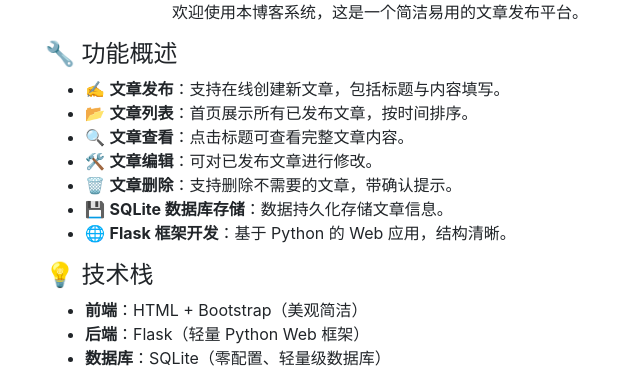
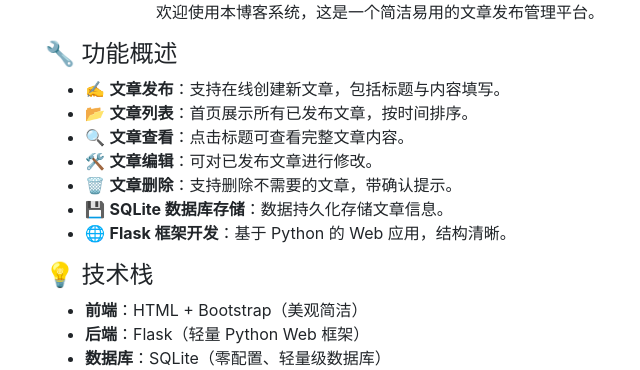
Before and after one commit to yaoxipenga/flaskdemo, a Flask app: page /about/ in a window 1280 px wide. Shown: the part 56-426 px from the top of the page, without its empty margins (260-900 px from the left). Run offline with Flask 3, Linux system fonts and the light colour scheme; some libraries are stand-ins or nearby versions.

Commit message:
bug修正

```diff
--- a/templates/about.html
+++ b/templates/about.html
@@ -2,7 +2,7 @@
 
 {% block content %}
 <div class="container" style="max-width: 700px; margin: 0 auto;">
-  <p class="text-center">欢迎使用本博客系统，这是一个简洁易用的文章发布平台。</p>
+  <p class="text-center">欢迎使用本博客系统，这是一个简洁易用的文章发布管理平台。</p>
 
   <h4>🔧 功能概述</h4>
   <ul>
```
